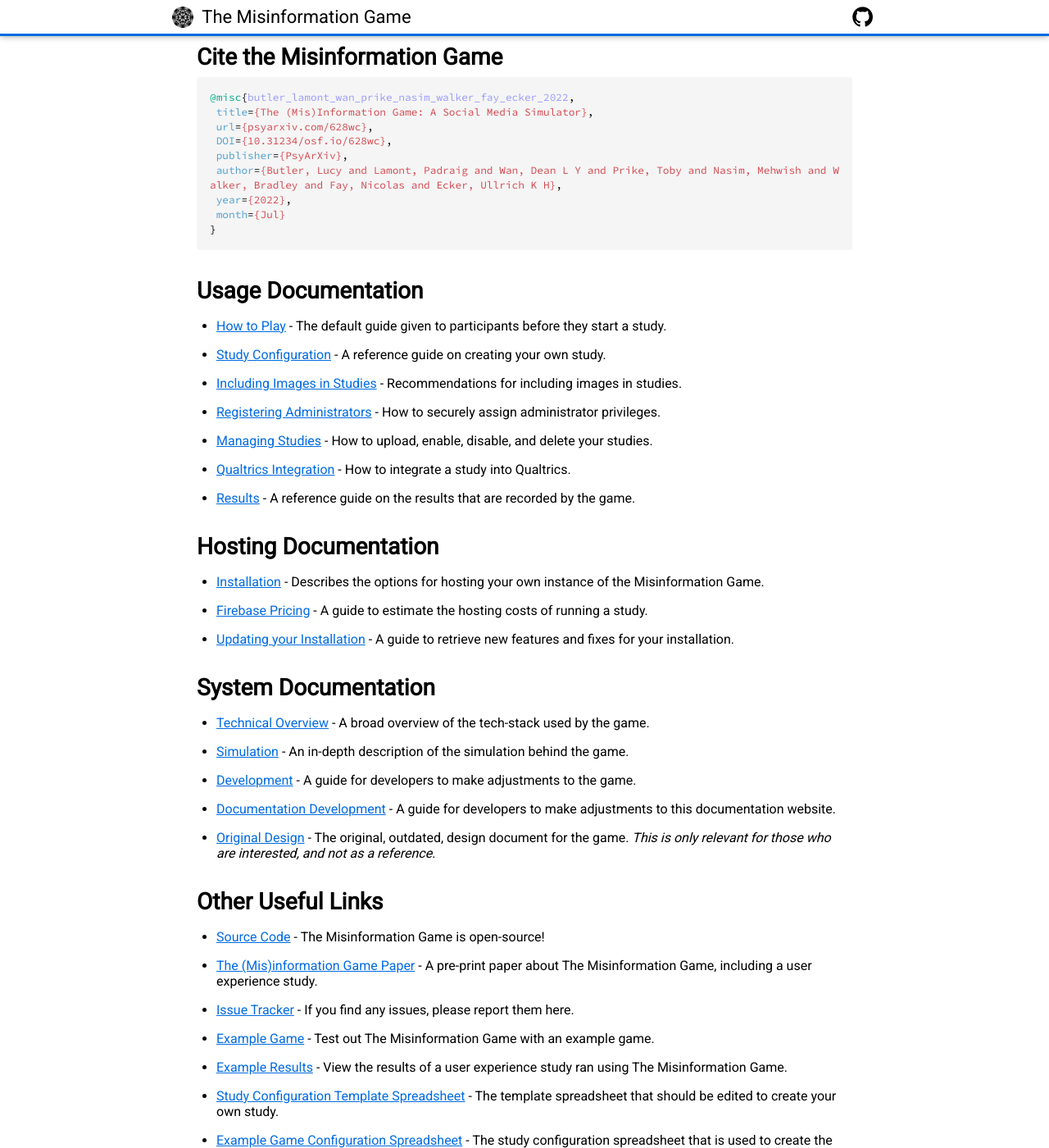
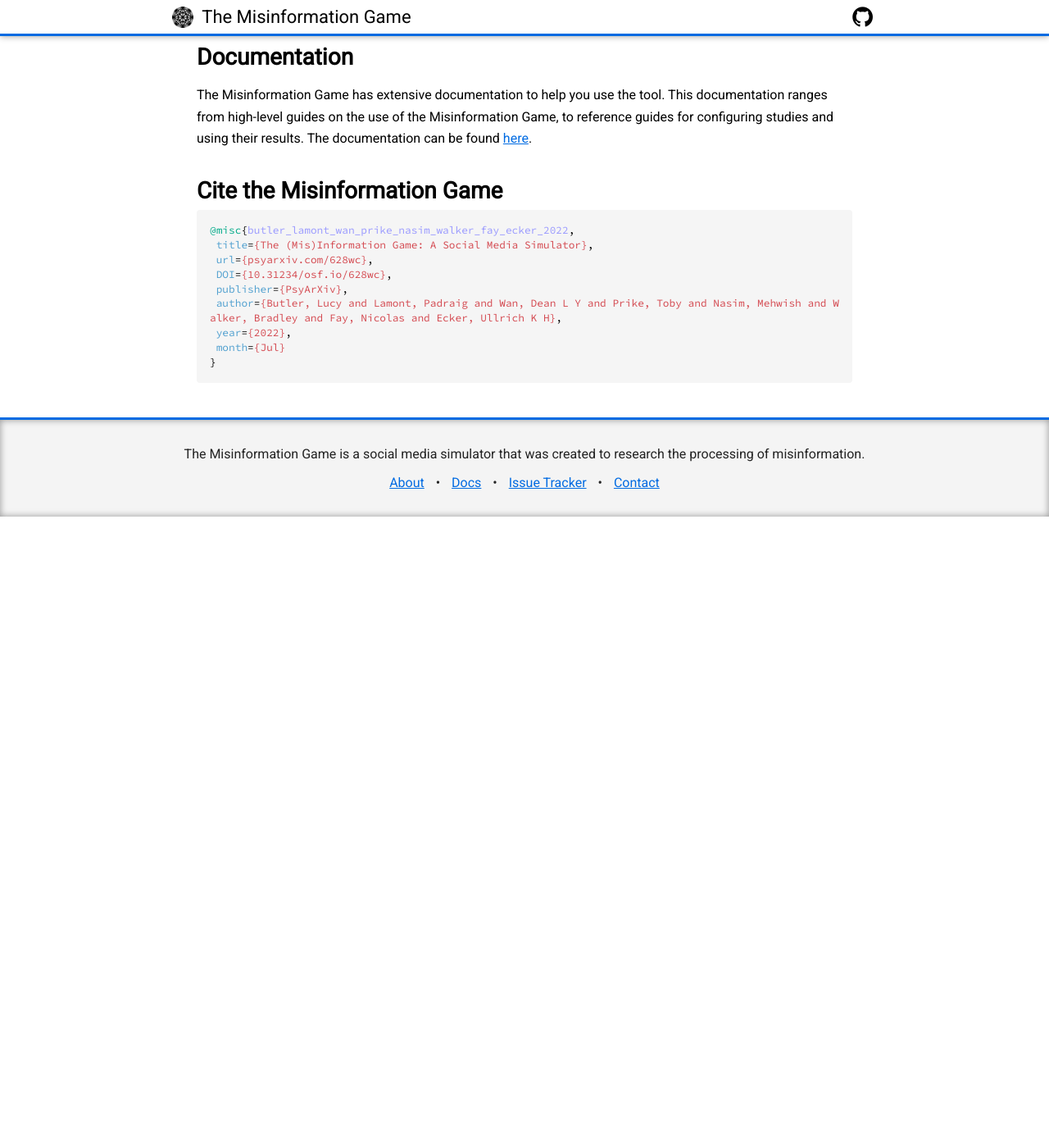
Before and after one commit to beekewardin/themisinformationgame.github.io, a Jekyll site: the page built from Home.md, in a window 1280 px wide and 1400 px high, scrolled down 1573 px. Shown: the whole window at 82% size. Built offline with Jekyll 4.4.1, drawn with Linux system fonts in a browser that asks for light colours; nearby versions of some CDN libraries; our own code applies the rules of GitHub Pages for plain Markdown files; after the commit the page ends 2203 px from its top, so only the background shows below that; some of the changed text lies outside the part shown.

Commit message:
Move documentation links to their own page

````diff
--- a/Home.md
+++ b/Home.md
@@ -87,6 +87,15 @@
 </div>
 
 
+## Documentation
+{:#docs}
+
+The Misinformation Game has extensive documentation to help you use the tool.
+This documentation ranges from high-level guides on the use of the
+Misinformation Game, to reference guides for configuring studies and using
+their results. The documentation can be found [here](/DocumentationIndex).
+
+
 ## Cite the Misinformation Game
 {:#cite}
 
@@ -101,60 +110,3 @@
  month={Jul}
 }
 ```
-
-
-## Usage Documentation
-{:#usage-docs}
-
-- [How to Play](/HowToPlay) -
-  The default guide given to participants before they start a study.
-- [Study Configuration](/StudyConfiguration) - A reference guide on creating your own study.
-- [Including Images in Studies](/Images) - Recommendations for including images in studies.
-- [Registering Administrators](/Administrators) - How to securely assign administrator privileges.
-- [Managing Studies](/ManagingStudies) - How to upload, enable, disable, and delete your studies.
-- [Qualtrics Integration](/QualtricsIntegration) - How to integrate a study into Qualtrics.
-- [Results](/Results) - A reference guide on the results that are recorded by the game.
-
-
-
-## Hosting Documentation
-{:#hosting-docs}
-
-- [Installation](/Installation) -
-  Describes the options for hosting your own instance of the Misinformation Game.
-- [Firebase Pricing](/FirebasePricing) - A guide to estimate the hosting costs of running a study.
-- [Updating your Installation](/Updating) -
-  A guide to retrieve new features and fixes for your installation.
-
-
-
-## System Documentation
-{:#system-docs}
-
-- [Technical Overview](/TechnicalOverview) - A broad overview of the tech-stack used by the game.
-- [Simulation](/Simulation) - An in-depth description of the simulation behind the game.
-- [Development](/Development) - A guide for developers to make adjustments to the game.
-- [Documentation Development](/DocsDevelopment) - A guide for developers to make adjustments
-  to this documentation website.
-- [Original Design](/original-design) - The original, outdated, design document for the game.
-  _This is only relevant for those who are interested, and not as a reference._
-
-
-
-## Other Useful Links
-{:#other-links}
-
-- [Source Code](https://github.com/TheMisinformationGame/MisinformationGame) -
-  The Misinformation Game is open-source!
-- [The (Mis)information Game Paper](https://psyarxiv.com/628wc/) -
-  A pre-print paper about The Misinformation Game, including a user experience study.
-- [Issue Tracker](https://github.com/TheMisinformationGame/MisinformationGame/issues) -
-  If you find any issues, please report them here.
-- [Example Game](/link/ExampleGame) -
-  Test out The Misinformation Game with an example game.
-- [Example Results](/link/ExampleResults) -
-  View the results of a user experience study ran using The Misinformation Game.
-- [Study Configuration Template Spreadsheet](/link/StudyTemplate) -
-  The template spreadsheet that should be edited to create your own study.
-- [Example Game Configuration Spreadsheet](/link/ExampleStudy) -
-  The study configuration spreadsheet that is used to create the example game.
--- a/_includes/footer.html
+++ b/_includes/footer.html
@@ -7,7 +7,7 @@
         <div class="footer-links">
             <a href="/About">About</a>
             •
-            <a href="https://github.com/TheMisinformationGame/MisinformationGame">GitHub</a>
+            <a href="/DocumentationIndex">Docs</a>
             •
             <a href="https://github.com/TheMisinformationGame/MisinformationGame/issues">Issue Tracker</a>
             •
````
Also changed, not shown: DocumentationIndex.md (added, +92 -0 lines).
